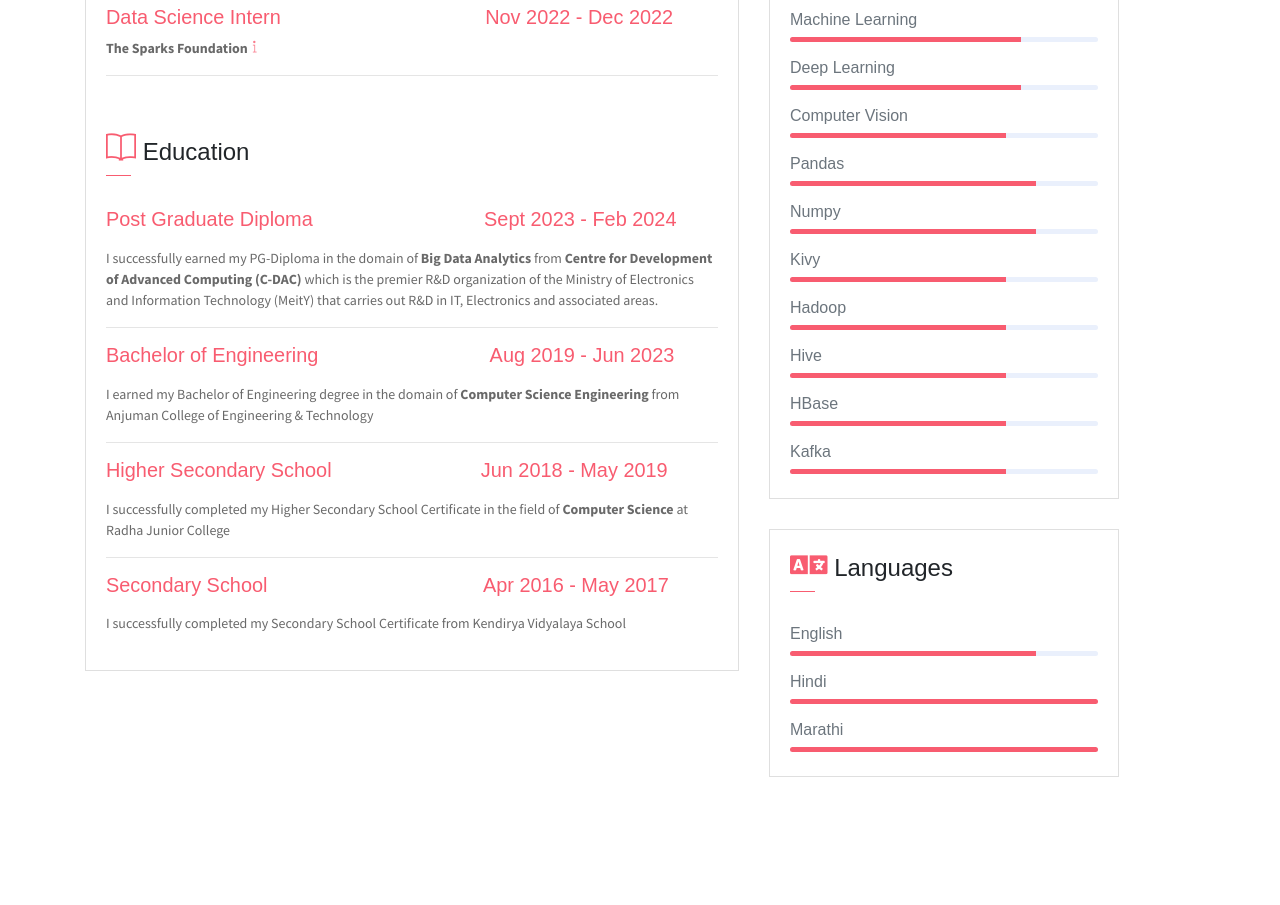
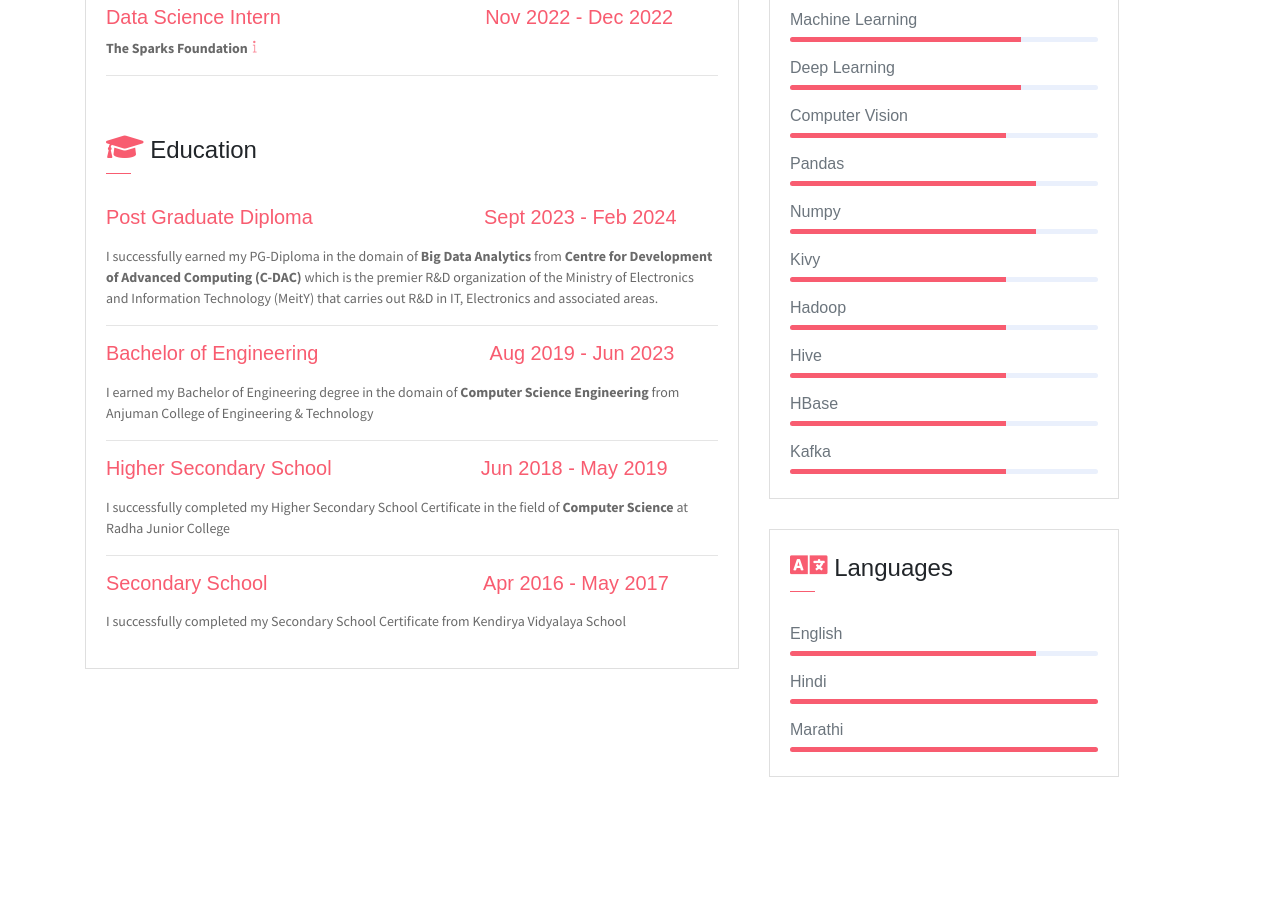
Before and after one commit to jaymoundekar18/jaymoundekar18.github.io, a plain HTML site: page index.html in a window 1280 px wide. Shown: the part 1720-2625 px from the top of the page. Drawn offline with Linux system fonts and the light colour scheme; some packages are replaced by stand-ins of ours; a small style sheet from the web is missing.

Commit message:
Update index.html

```diff
--- a/index.html
+++ b/index.html
@@ -209,7 +209,7 @@
 
 			<div class="card-header">
                             <div class="mt-2">
-				<h4><i class="ti-briefcase icon-lg" style="color: #F85C70;"></i>   Work Experience</h4>
+				<h4><i class="ti-briefcase icon-lg" style="color: #F85C70;"></i>      Work Experience</h4>
 
                                 <span class="line"></span>
                             </div>
@@ -230,7 +230,7 @@
 
                        <div class="card-header">
                             <div class="mt-2">
-				<h4><i class="ti-book icon-lg" style="color: #F85C70;"></i>   Education</h4>
+				<h4><i class="fas fa-graduation-cap icon-lg" style="color: #F85C70;"></i>      Education</h4>
 
                                 <span class="line"></span>
                             </div>
```
